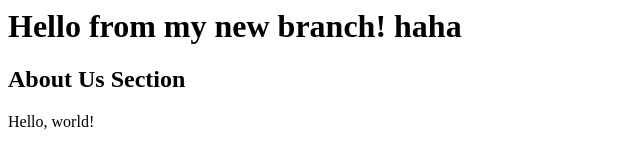
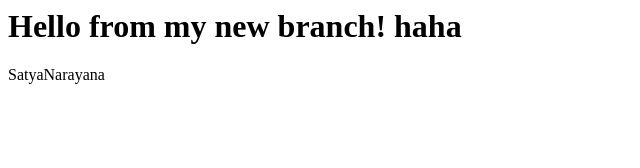
Before and after one commit to AMRUTHAPRIYA/my---first---repo, a plain HTML site: page index.html in a window 1280 px wide. Shown: the whole page, without its empty margins (0-640 px from the left). Drawn offline with Linux system fonts and the light colour scheme.

Commit message:
Added a line for fast forward test

```diff
--- a/index.html
+++ b/index.html
@@ -4,7 +4,6 @@
   </head>
   <body>
     <h1>Hello from my new branch! haha</h1>
-    <h2>About Us Section</h2>
-    <p>Hello, world!</p>
+    <h7>SatyaNarayana</h7>
   </body>
 </html>
```
